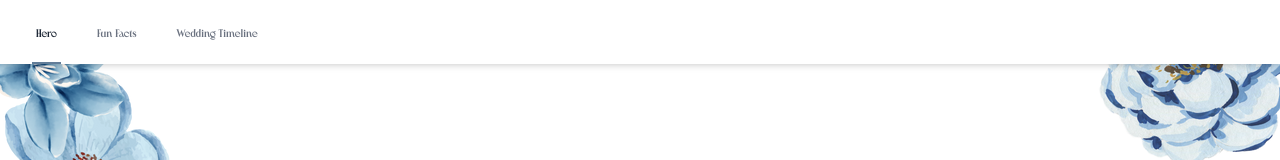
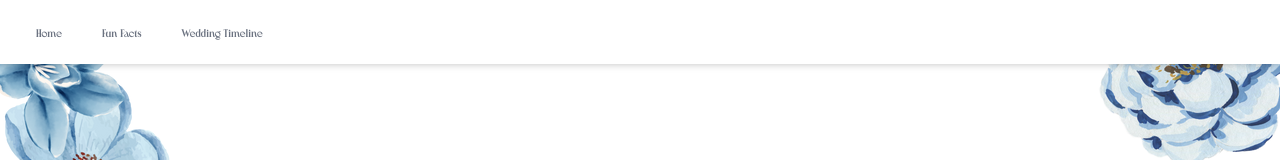
Before and after one commit to glenpadua/my-wedding-website, a Next.js app: page / in a window 1280 px wide. Shown: the top 160 px of the page. Built offline with nearby package versions, Linux system fonts and the light colour scheme.

Commit message:
Fix issues

```diff
--- a/app/_components/Navbar.tsx
+++ b/app/_components/Navbar.tsx
@@ -3,7 +3,7 @@
 import React, { useState, useEffect } from 'react'
 import Link from 'next/link'
 
-const navItems = ['Hero', 'Fun Facts', 'Wedding Timeline']
+const navItems = ['Home', 'Fun Facts', 'Wedding Timeline']
 
 export default function Navbar() {
   const [isOpen, setIsOpen] = useState(false)
@@ -13,9 +13,8 @@ export default function Navbar() {
     const handleScroll = () => {
       const sections = document.querySelectorAll('.section')
       const scrollPosition = window.scrollY
-
       sections.forEach((section) => {
-        const sectionTop = section.offsetTop
+        const sectionTop = section.getBoundingClientRect().top + window.scrollY
         const sectionHeight = section.clientHeight
 
         if (scrollPosition >= sectionTop - sectionHeight / 3) {
```
